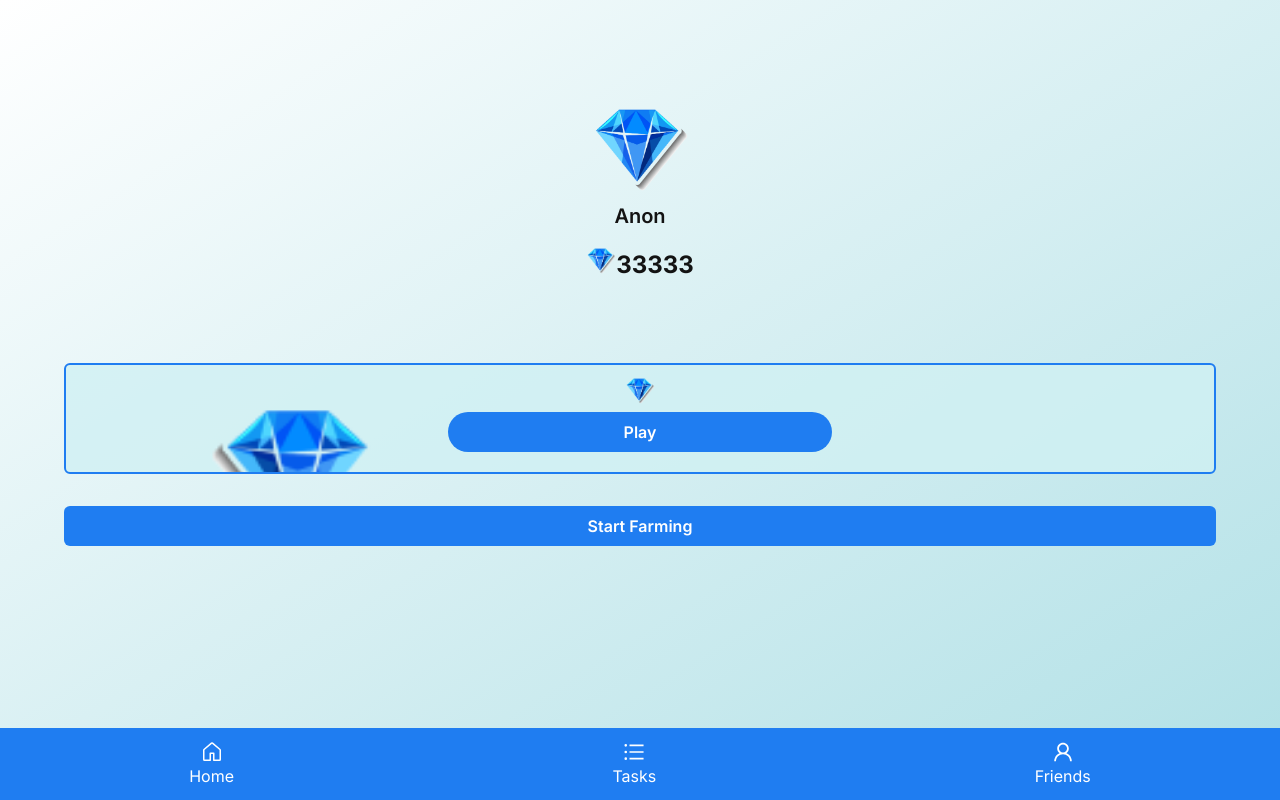
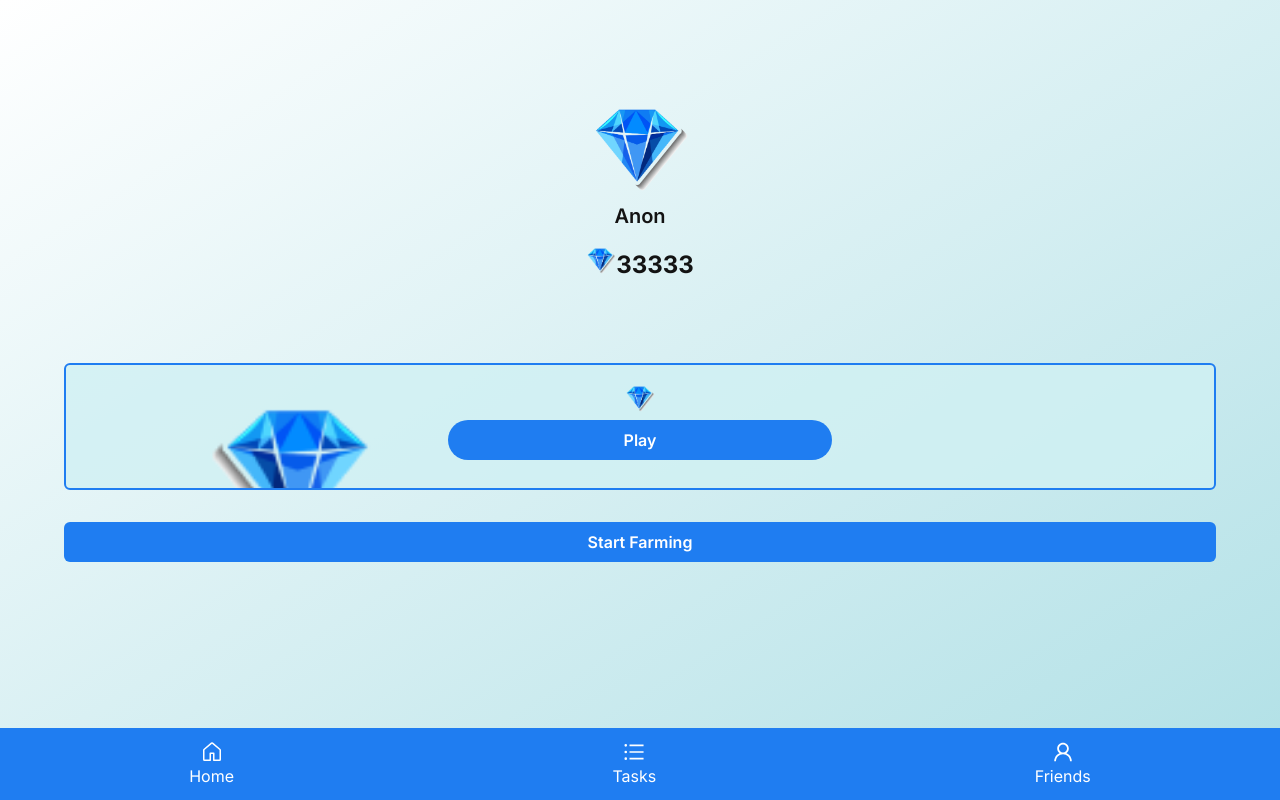
Before and after one commit to BernardOnuh/newBlum, a Next.js app: page / in a window 1280 px wide. Built offline with nearby package versions, Linux system fonts and the light colour scheme.

Commit message:
Update home.jsx
ggg

```diff
--- a/pages/subpages/home.jsx
+++ b/pages/subpages/home.jsx
@@ -53,7 +53,7 @@ const Welcome = () => {
                     <div className='text-center my-auto text-black font-bold text-xl text-[#ff6ec7]'>{score}</div>
                 </div>
 
-                <div className='bg w-[90vw] rounded-md border-[#1F7DF1] border-2 py-3 mt-[80px]'>
+                <div className='bg w-[90vw] rounded-md border-[#1F7DF1] border-2 py-5 mt-[80px]'>
                     <div className='flex justify-center'>
                         <Image src="/diamond.png" alt="Logo" width={30} height={30} className="rounde" />
                     </div>
```
